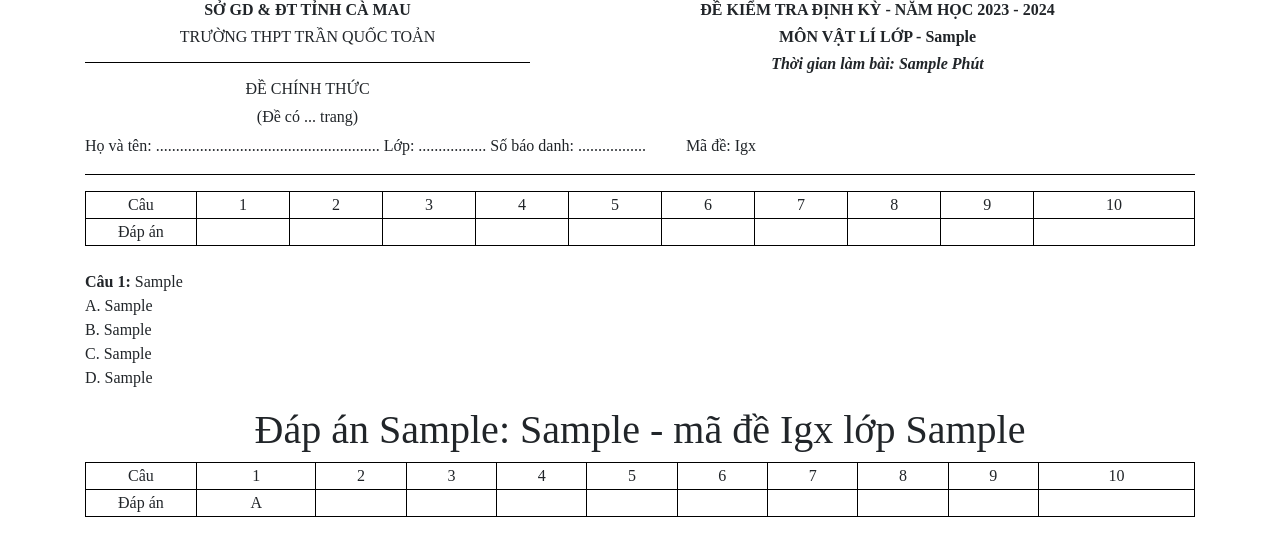
After one commit to antphb/WebTracNghiem, a Django app: a page that uses app/templates/app/PrintTest.html in a window 1280 px wide. The commit adds this page. Shown: the top 556 px of the page. Run offline with Django 4.2, Linux system fonts and the light colour scheme; a user stored in the database is signed in; tables that the repository leaves empty hold one stand-in row (values such as "Sample post"); some libraries are stand-ins or nearby versions.

Commit message:
update xem đề thi và in đề thi

```diff
--- a/app/templates/app/ListScoreStudent.html
+++ b/app/templates/app/ListScoreStudent.html
@@ -47,7 +47,7 @@
                                     <td>{{lskt.diem}}</td>
                                     <td>
                                         <div class="d-flex flex-wrap-nowrap justify-content-around">
-                                            <a class="btn btn-block bg-success p-0" href="{%url 'resultTest' lskt.makt.makt lskt.mals lskt.mahs.mahs %}">
+                                            <a class="btn btn-block bg-success p-0 text-white" href="{%url 'resultTest' lskt.makt.makt lskt.mals lskt.mahs.mahs %}">
                                                 Chi Tiết
                                             </a>
                                         </div>
--- /dev/null
+++ b/app/templates/app/PrintTest.html
@@ -0,0 +1,174 @@
+{% load static %}
+{% load mathfilters %}
+{% load getByIndex%}
+<!DOCTYPE html>
+<html lang="en">
+<head>
+    <meta charset="UTF-8">
+    <meta name="viewport" content="width=device-width, initial-scale=1.0">
+    <title>In đề thi</title>
+
+    <link rel="stylesheet" href="https://stackpath.bootstrapcdn.com/bootstrap/4.5.0/css/bootstrap.min.css" crossorigin="anonymous">
+    <style>
+        *{
+            font-family: 'Times New Roman', Times, serif;
+        }
+        table, th, td {
+        border: 1px solid black;
+        border-collapse: collapse;
+        }
+    </style>
+</head>
+<body>
+    <div class="container" id="invoice">
+        <div class="row Truong">
+            <div class="col-md-5 text-center">
+                <h6 class="font-weight-bold">SỞ GD & ĐT TỈNH CÀ MAU</h6>
+                <h6>TRƯỜNG THPT TRẦN QUỐC TOẢN</h6>
+                <hr color="#0000">
+                <h6>ĐỀ CHÍNH THỨC</h6>
+                <h6 id="sotrang">
+                    (Đề có ... trang)
+                </h6>
+            </div>
+            <div class="col-md-7 text-center ">
+                <h6 class="font-weight-bold">ĐỀ KIỂM TRA ĐỊNH KỲ - NĂM HỌC 2023 - 2024</h6>
+                <h6 class="font-weight-bold">MÔN VẬT LÍ LỚP - {{lopkiemtra}}</h6>
+                <h6 class="font-italic font-weight-bold">Thời gian làm bài: {{test_thoigiankiemtra}} Phút</h6>
+            </div>
+        </div>
+        <div class="ThongTin">
+            <span>
+                Họ và tên: ........................................................
+            </span>
+            <span>
+                Lớp: .................
+            </span>
+            <span>
+                Số báo danh: .................
+            </span>
+            <span> &nbsp; &nbsp; &nbsp; &nbsp; &nbsp;Mã đề: {{madethikiemtra}}</span>
+            <hr color="#0000">
+        </div>
+        <div class="khungtraloi">
+            <table style="width:100%" class="text-center">
+            {% for row in soHang %}
+                <tr>
+                    <td style="width: 10%;">Câu</td>
+                    {% for col in soCot %}
+                        <td>{{row|mul:soCot|length|add:col|add:1}}</td>
+                    {% endfor %}
+                </tr>
+                <tr>
+                    <td style="width: 10%;">Đáp án</td>
+                    {% for col in soCot %}
+                        <td></td>
+                    {% endfor %}
+                </tr>
+            {% endfor %}
+            </table>
+            <br>
+        </div>
+        <div class="Cauhoi">
+            {% for stt,i in socauhoi_list %}
+                <div id="Cau{{stt|add:1}}" class="mb-3" data-macauhoi="{{i.cauhoi_macauhoi__macauhoi}}">
+                    <strong>Câu {{stt|add:1}}: </strong> {{i.cauhoi_macauhoi__noidung}}
+                    <br>
+                    A. {{i.cauhoi_macauhoi__dapana}}
+                    <br>
+                    B. {{i.cauhoi_macauhoi__dapanb}}
+                    <br>
+                    C. {{i.cauhoi_macauhoi__dapanc}}
+                    <br>
+                    D. {{i.cauhoi_macauhoi__dapand}}
+                </div>
+            {% endfor %}
+        </div>
+    </div>
+    <div class="container" id="invoice_da">
+        <h1 class="text-center">Đáp án {{makt}}: {{tende}} - mã đề {{madethikiemtra}} lớp {{lopkiemtra}}</h1>
+        <table style="width:100%" class="text-center">
+            {% for row in soHang %}
+                <tr>
+                    <td style="width: 10%;">Câu</td>
+                    {% for col in soCot %}
+                        <td>{{row|mul:soCot|length|add:col|add:1}}</td>
+                    {% endfor %}
+                </tr>
+                <tr>
+                    <td style="width: 10%;">Đáp án</td>
+                    {% for col in soCot %}
+                        {% if row|mul:soCot|length|add:col|add:1 <= list_cauhoiKiemTra|length %}
+                            {% with row|mul:soCot|length|add:col as indexTF %}
+                                <td>{{dapandung|getIndex:indexTF}}</td>
+                            {% endwith %}
+                        {% else %}
+                                <td></td>
+                        {% endif %}
+                    {% endfor %}
+                </tr>
+            {% endfor %}
+            </table>
+    </div>
+    <script>
+        window.addEventListener("DOMContentLoaded", async() => {
+            const invoice = this.document.getElementById("invoice");
+            var opt = {
+                margin: 0.5,
+                filename: '{{makt}}_{{madethikiemtra}}'+'.pdf',
+                image: { type: 'jpeg', quality: 0.98 },
+                html2canvas: {  scale: 3,
+                                logging: true,
+                                dpi: 192,
+                                letterRendering: true
+                            },
+                jsPDF: { unit: 'in', format: 'letter', orientation: 'portrait' }
+            };
+            await html2pdf().from(invoice).set(opt).toPdf().get('pdf').then(function(pdf) {
+                var totalPages = pdf.internal.getNumberOfPages();
+                var sotrangHTML=document.getElementById("sotrang").innerHTML.replace("...",""+totalPages);
+                document.getElementById("sotrang").innerHTML=sotrangHTML;
+            });
+
+            await html2pdf().from(invoice).set(opt).toPdf().get('pdf').then(function(pdf) {
+                var totalPages = pdf.internal.getNumberOfPages();
+                for (let i = 1; i <= totalPages; i++) {
+                    pdf.setPage(i);
+                    pdf.setFontSize(10);
+                    pdf.setTextColor(150);
+                    pdf.text(`${i}/${totalPages}`, pdf.internal.pageSize.getWidth() - 1, pdf.internal.pageSize.getHeight() - 0.5, null, null, 'right');
+                }
+            }).save();
+
+            const invoice_da = this.document.getElementById("invoice_da");
+            var opt_da = {
+                margin: 0.5,
+                filename: 'DA_{{makt}}_{{madethikiemtra}}'+'.pdf',
+                image: { type: 'jpeg', quality: 0.98 },
+                html2canvas: {  scale: 3,
+                                logging: true,
+                                dpi: 192,
+                                letterRendering: true
+                            },
+                jsPDF: { unit: 'in', format: 'letter', orientation: 'portrait' }
+            };
+
+            await html2pdf().from(invoice_da).set(opt_da).toPdf().get('pdf').then(function(pdf) {
+                var totalPages = pdf.internal.getNumberOfPages();
+                for (let i = 1; i <= totalPages; i++) {
+                    pdf.setPage(i);
+                    pdf.setFontSize(10);
+                    pdf.setTextColor(150);
+                    pdf.text(`${i}/${totalPages}`, pdf.internal.pageSize.getWidth() - 1, pdf.internal.pageSize.getHeight() - 0.5, null, null, 'right');
+                }
+            }).save();
+
+            // window.history.back();
+            alert("Tải đề thi thành công");
+            window.close();
+        })
+    </script>
+    <script src="https://cdnjs.cloudflare.com/ajax/libs/html2pdf.js/0.9.2/html2pdf.bundle.js"></script>
+</body>
+
+</html>
--- a/app/urls.py
+++ b/app/urls.py
@@ -37,6 +37,8 @@ urlpatterns = [
     path("DanhSachLamBaiHocSinh/<makt>",views.listStudentLamBai.as_view(), name="listStudentLamBai"),
     path("DiemThiHocSinh/<makt>=<malskt>/<mhs>",views.resultTest.as_view(), name="resultTest"),
     path("Dapanchitiet/<makt>=<malskt>/<mhs>",views.detailResultTest.as_view(), name="detailResultTest"),
+    path("Dapanchitietcauhoi/<makt>",views.detailTest.as_view(), name="detailTest"),
+    path("pdf/<makt>",views.printTestPDF.as_view(), name="printTestPDF"),
     path("Thongke/",views.StatisticResultTest.as_view(), name="statisticResultTest"),
 
 
--- a/app/views.py
+++ b/app/views.py
@@ -69,13 +69,13 @@ def MakeTest(nb,th,vd,vdc,ds_cauhoi,socauhoi):
     pctTH= socauhoi*float(th)/100
     pctVD= socauhoi*float(vd)/100
     pctVDC = socauhoi*float(vdc)/100
-    list_cauhoi_nhanbiet=random.choices(list(ds_cauhoi_nhanbiet),k=math.floor(pctNB))
-    list_cauhoi_thonghieu=random.choices(list(ds_cauhoi_thonghieu),k=math.floor(pctTH))
-    list_cauhoi_vandung=random.choices(list(ds_cauhoi_vandung),k=math.floor(pctVD))
-    list_cauhoi_vandungcao=random.choices(list(ds_cauhoi_vandungcao),k=math.ceil(pctVDC))
+    list_cauhoi_nhanbiet=random.sample(list(ds_cauhoi_nhanbiet),k=math.floor(pctNB))
+    list_cauhoi_thonghieu=random.sample(list(ds_cauhoi_thonghieu),k=math.floor(pctTH))
+    list_cauhoi_vandung=random.sample(list(ds_cauhoi_vandung),k=math.floor(pctVD))
+    list_cauhoi_vandungcao=random.sample(list(ds_cauhoi_vandungcao),k=math.ceil(pctVDC))
     list_cauhoi= list_cauhoi_nhanbiet+list_cauhoi_thonghieu+list_cauhoi_vandung+list_cauhoi_vandungcao
     if len(list_cauhoi)<socauhoi:
-        list_cauhoi_vandungcao_new=random.choices(list(ds_cauhoi_vandungcao),k=socauhoi-len(list_cauhoi))
+        list_cauhoi_vandungcao_new=random.sample(list(ds_cauhoi_vandungcao),k=socauhoi-len(list_cauhoi))
         list_cauhoi= list_cauhoi_nhanbiet+list_cauhoi_thonghieu+list_cauhoi_vandung+list_cauhoi_vandungcao+list_cauhoi_vandungcao_new
 
     # print(len(list_cauhoi))
@@ -500,6 +500,55 @@ class detailResultTest(View):
         # print(lich_su_kiem_tra[0])
         return render(request,'app/DetailResultTest.html',locals())
 
+class detailTest(View):
+    def get(self,request,makt):
+        makt_de_thi= makt
+        list_cauhoiKiemTra=Cauhoikiemtra.objects.select_related('cauhoi_macauhoi__macauhoi','makt__makt').values(
+            'cauhoi_macauhoi__macauhoi','makt__makt','makt__tenkt','makt__thoigian','makt__giolambai','makt__solanthi',
+            'cauhoi_macauhoi__noidung','cauhoi_macauhoi__dapana','cauhoi_macauhoi__dapanb','cauhoi_macauhoi__dapanc','cauhoi_macauhoi__dapand','cauhoi_macauhoi__dapandung','cauhoi_macauhoi__mucdo'
+        ).filter(makt__makt=makt)
+
+        # print(lich_su_kiem_tra)
+        socauhoi= [i for i in range(len(list_cauhoiKiemTra))]
+        soCot=[i for i in range(4)]
+        soHang=[i for i in range(math.ceil(len(list_cauhoiKiemTra)/len(soCot)))]
+        socauhoi_list=zip(socauhoi,list_cauhoiKiemTra)
+        compare_dapan=[True]*len(list_cauhoiKiemTra)
+
+        return render(request,'app/DetailTest.html',locals())
+
+class printTestPDF(View):
+    def get(self,request,makt):
+        list_cauhoiKiemTra=Cauhoikiemtra.objects.select_related('cauhoi_macauhoi__macauhoi','makt__makt').values(
+            'cauhoi_macauhoi__macauhoi','makt__makt','makt__tenkt','makt__lopkt','makt__thoigian','makt__giolambai','makt__solanthi',
+            'cauhoi_macauhoi__noidung','cauhoi_macauhoi__dapana','cauhoi_macauhoi__dapanb','cauhoi_macauhoi__dapanc','cauhoi_macauhoi__dapand','cauhoi_macauhoi__dapandung','cauhoi_macauhoi__mucdo'
+        ).filter(makt__makt=makt).order_by('?')
+        # print(list_cauhoiKiemTra[0])
+        # print(list_cauhoiKiemTra)
+        test_thoigiankiemtra=list_cauhoiKiemTra[0]['makt__thoigian'].split(':')[0]
+        lopkiemtra=list_cauhoiKiemTra[0]['makt__lopkt']
+        tende=list_cauhoiKiemTra[0]['makt__tenkt']
+        socauhoi= [i for i in range(len(list_cauhoiKiemTra))]
+        soCot=[i for i in range(10)]
+        soHang=[i for i in range(math.ceil(len(list_cauhoiKiemTra)/len(soCot)))]
+        # print(list_cauhoiKiemTra[0])
+        dapandung=[]
+        for i in list_cauhoiKiemTra:
+            if i['cauhoi_macauhoi__dapana'] == i['cauhoi_macauhoi__dapandung']:
+                dapandung.append('A')
+            elif i['cauhoi_macauhoi__dapanb'] == i['cauhoi_macauhoi__dapandung']:
+                dapandung.append('B')
+            elif i['cauhoi_macauhoi__dapanc'] == i['cauhoi_macauhoi__dapandung']:
+                dapandung.append('C')
+            elif i['cauhoi_macauhoi__dapand'] == i['cauhoi_macauhoi__dapandung']:
+                dapandung.append('D')
+            else:
+                dapandung.append('A')
+        # print(dapandung)
+        socauhoi_list=zip(socauhoi,list_cauhoiKiemTra)
+        madethikiemtra=generate_random_string(3)
+        return render(request,'app/PrintTest.html',locals())
+
 class StatisticResultTest(View):
     def get(self,request):
         return render(request,'app/StatisticResultTest.html',locals())
@@ -531,7 +580,7 @@ class API_Get_Question_True_False(APIView):
         maCauhoi= [i['cauhoikiemtra__cauhoi_macauhoi'] for i in baikiemtra]
         noidungCauhoi= [i['cauhoikiemtra__cauhoi_macauhoi__noidung'] for i in baikiemtra]
         dict_dapandungtungcau= {i['cauhoikiemtra__cauhoi_macauhoi']:0 for i in baikiemtra}
-        print(dict_dapandungtungcau)
+        # print(dict_dapandungtungcau)
         dict_dapansaitungcau= {i['cauhoikiemtra__cauhoi_macauhoi']:0 for i in baikiemtra}
         dict_cauhoi= {
             'cau':Cau_i_Cauhoi,
```
Also changed, not shown: app/templates/app/DetailTest.html (added, +123 -0 lines), app/templates/app/ListTest.html (+8 -3 lines), app/templates/app/StatisticResultTest.html (+6 -4 lines).
